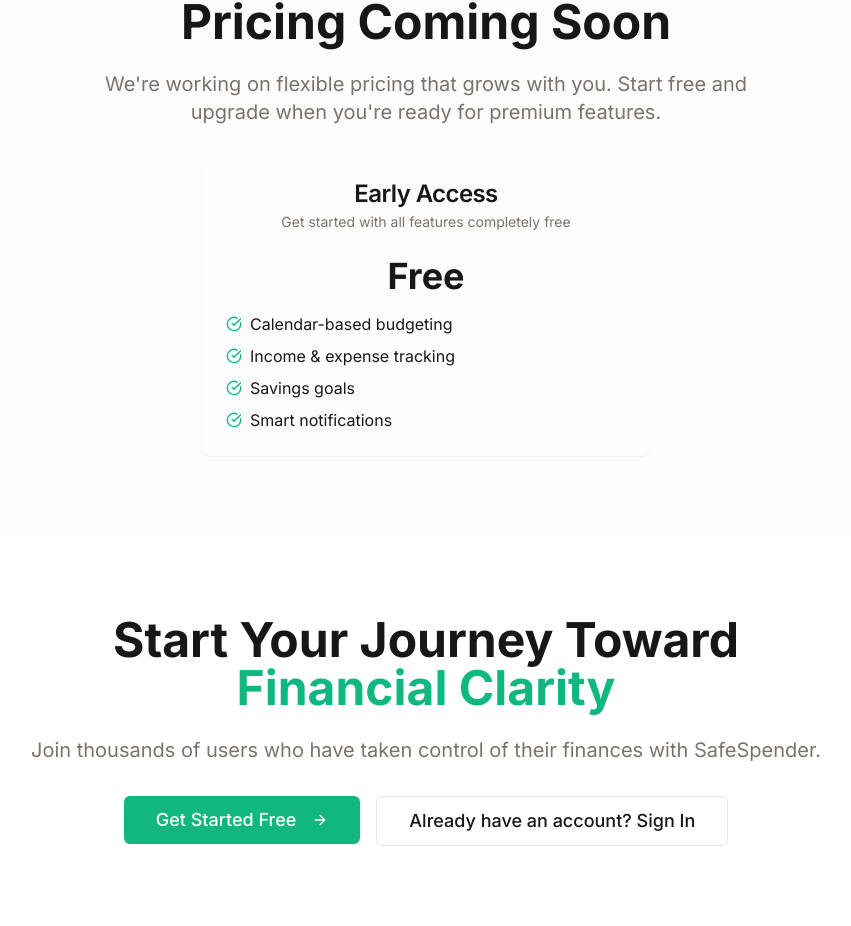
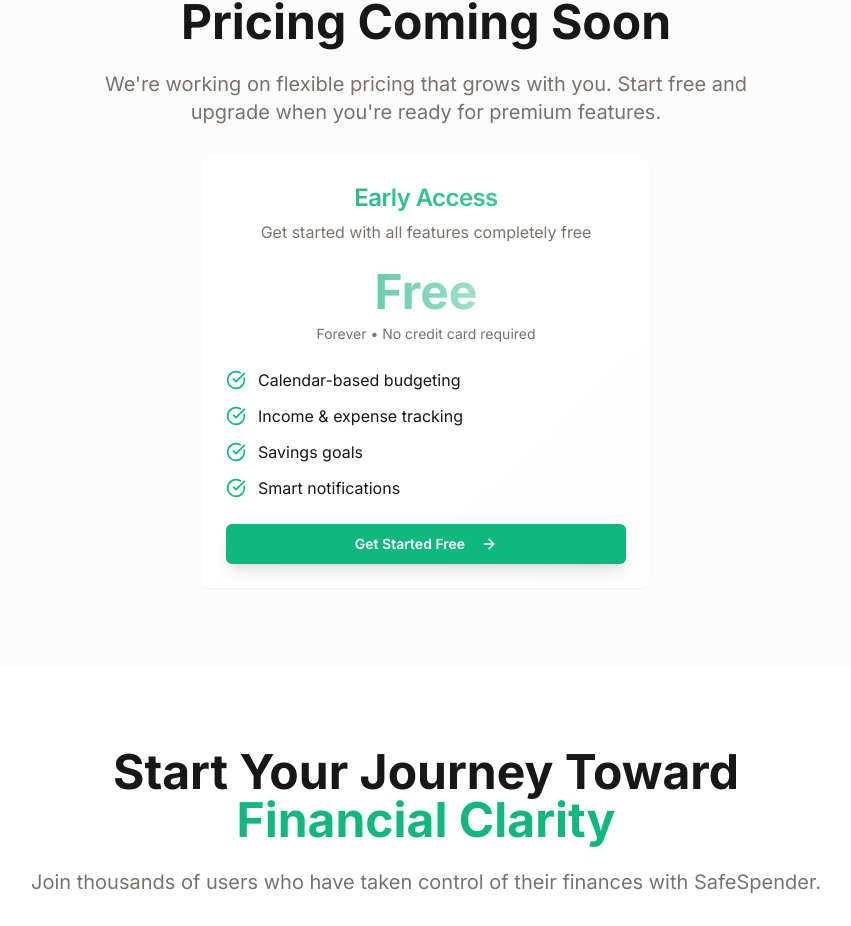
Before and after one commit to Matdweb/safespender, a React (Vite) app: page / in a window 1280 px wide. Shown: the part 2199-3125 px from the top of the page, without its empty margins (214-1065 px from the left). Built offline with nearby package versions, Linux system fonts and the light colour scheme.

Commit message:
Enhance component with hover effects
Added hover shadow effects to the selected component in `Landing.tsx` for improved visual appeal.

```diff
--- a/src/pages/Landing.tsx
+++ b/src/pages/Landing.tsx
@@ -247,31 +247,40 @@ const Landing = () => {
               Start free and upgrade when you're ready for premium features.
             </p>
 
-            <Card className="max-w-md mx-auto">
-              <CardHeader>
-                <CardTitle>Early Access</CardTitle>
-                <CardDescription>Get started with all features completely free</CardDescription>
+            <Card className="max-w-md mx-auto hover:shadow-2xl hover:shadow-primary/20 transition-all duration-300 hover:-translate-y-2 border-primary/20 bg-gradient-to-br from-card to-card/50">
+              <CardHeader className="text-center">
+                <CardTitle className="text-2xl bg-gradient-to-r from-primary to-primary/70 bg-clip-text text-transparent">Early Access</CardTitle>
+                <CardDescription className="text-base">Get started with all features completely free</CardDescription>
               </CardHeader>
-              <CardContent>
-                <div className="text-4xl font-bold mb-4">Free</div>
-                <ul className="space-y-2 text-left">
-                  <li className="flex items-center gap-2">
-                    <CheckCircle className="w-4 h-4 text-primary" />
-                    Calendar-based budgeting
+              <CardContent className="space-y-6">
+                <div className="text-center">
+                  <div className="text-5xl font-bold mb-2 bg-gradient-to-r from-primary to-secondary bg-clip-text text-transparent">Free</div>
+                  <p className="text-sm text-muted-foreground">Forever • No credit card required</p>
+                </div>
+                <ul className="space-y-3 text-left">
+                  <li className="flex items-center gap-3 group">
+                    <CheckCircle className="w-5 h-5 text-primary group-hover:scale-110 transition-transform duration-200" />
+                    <span className="group-hover:text-primary transition-colors duration-200">Calendar-based budgeting</span>
                   </li>
-                  <li className="flex items-center gap-2">
-                    <CheckCircle className="w-4 h-4 text-primary" />
-                    Income & expense tracking
+                  <li className="flex items-center gap-3 group">
+                    <CheckCircle className="w-5 h-5 text-primary group-hover:scale-110 transition-transform duration-200" />
+                    <span className="group-hover:text-primary transition-colors duration-200">Income & expense tracking</span>
                   </li>
-                  <li className="flex items-center gap-2">
-                    <CheckCircle className="w-4 h-4 text-primary" />
-                    Savings goals
+                  <li className="flex items-center gap-3 group">
+                    <CheckCircle className="w-5 h-5 text-primary group-hover:scale-110 transition-transform duration-200" />
+                    <span className="group-hover:text-primary transition-colors duration-200">Savings goals</span>
                   </li>
-                  <li className="flex items-center gap-2">
-                    <CheckCircle className="w-4 h-4 text-primary" />
-                    Smart notifications
+                  <li className="flex items-center gap-3 group">
+                    <CheckCircle className="w-5 h-5 text-primary group-hover:scale-110 transition-transform duration-200" />
+                    <span className="group-hover:text-primary transition-colors duration-200">Smart notifications</span>
                   </li>
                 </ul>
+                <Button className="w-full mt-6 bg-gradient-to-r from-primary to-primary/80 hover:from-primary/90 hover:to-primary text-white font-semibold py-3 shadow-lg hover:shadow-xl transition-all duration-300" asChild>
+                  <Link to="/login">
+                    Get Started Free
+                    <ArrowRight className="w-4 h-4 ml-2" />
+                  </Link>
+                </Button>
               </CardContent>
             </Card>
           </div>
```
